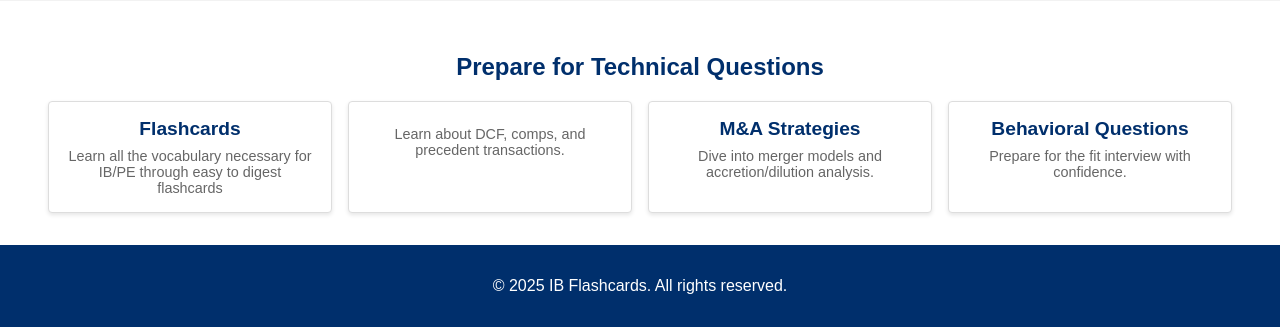
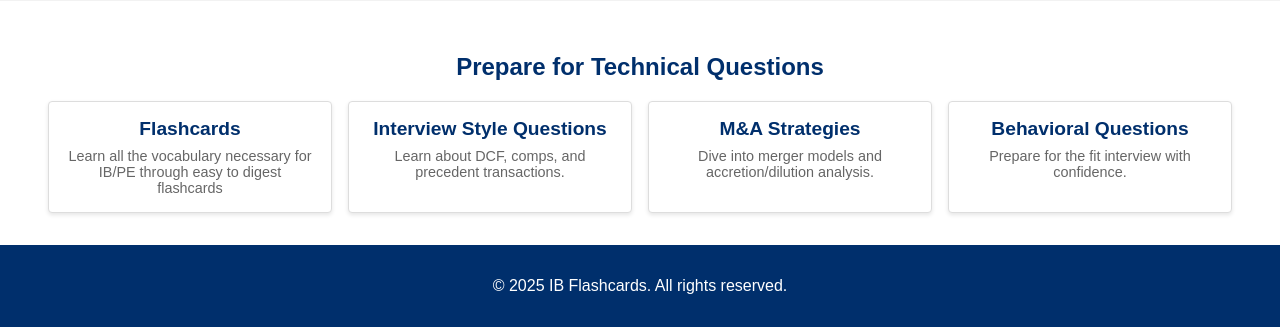
Before and after one commit to arnavs06/FlashFinance, a Flask app: page / in a window 1280 px wide. Shown: the part 1112-1439 px from the top of the page. Run offline with Flask 3, Linux system fonts and the light colour scheme.

Commit message:
new thing

```diff
--- a/FlashFinance/templates/landing.html
+++ b/FlashFinance/templates/landing.html
@@ -58,7 +58,7 @@
                 <p>Learn all the vocabulary necessary for IB/PE through easy to digest flashcards</p>
             </div>
             <div class="card">
-                <h3></h3>
+                <h3>Interview Style Questions</h3>
                 <p>Learn about DCF, comps, and precedent transactions.</p>
             </div>
             <div class="card">
```
